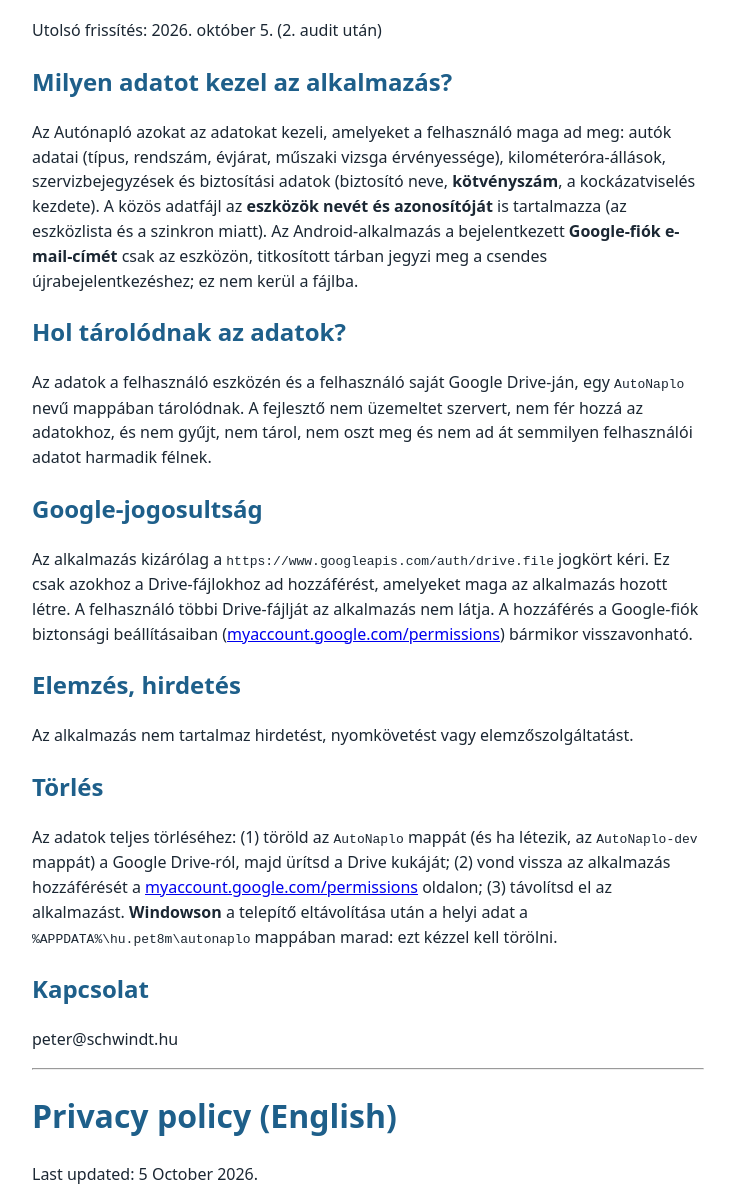
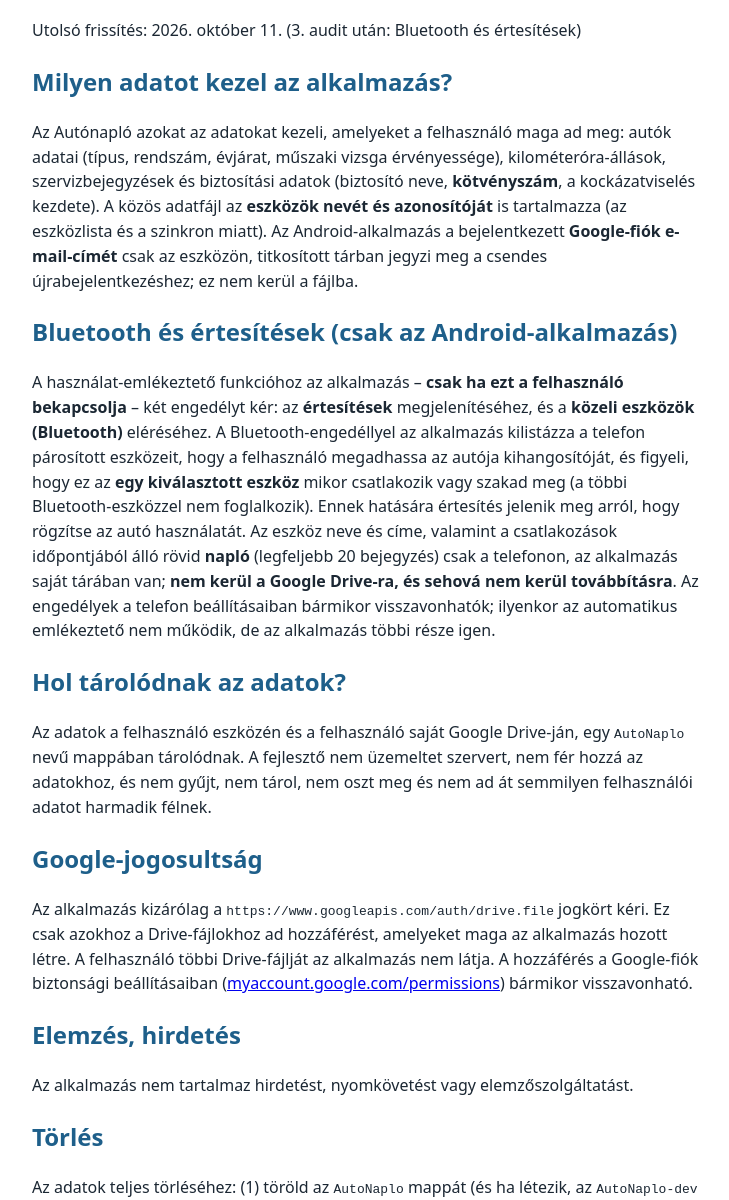
Before and after one commit to pet8m/autonaplo-site, a plain HTML site: page privacy.html in a window 1280 px wide. Shown: the part 85-1285 px from the top of the page, without its empty margins (272-1001 px from the left). Drawn offline with Linux system fonts and the light colour scheme.

Commit message:
Adatvédelmi nyilatkozat: Bluetooth és értesítések (3. audit után)

```diff
--- a/privacy.html
+++ b/privacy.html
@@ -11,10 +11,13 @@
 </head>
 <body>
 <h1>Adatvédelmi nyilatkozat</h1>
-<p>Utolsó frissítés: 2026. október 5. (2. audit után)</p>
+<p>Utolsó frissítés: 2026. október 11. (3. audit után: Bluetooth és értesítések)</p>
 
 <h2>Milyen adatot kezel az alkalmazás?</h2>
 <p>Az Autónapló azokat az adatokat kezeli, amelyeket a felhasználó maga ad meg: autók adatai (típus, rendszám, évjárat, műszaki vizsga érvényessége), kilométeróra-állások, szervizbejegyzések és biztosítási adatok (biztosító neve, <strong>kötvényszám</strong>, a kockázatviselés kezdete). A közös adatfájl az <strong>eszközök nevét és azonosítóját</strong> is tartalmazza (az eszközlista és a szinkron miatt). Az Android-alkalmazás a bejelentkezett <strong>Google-fiók e-mail-címét</strong> csak az eszközön, titkosított tárban jegyzi meg a csendes újrabejelentkezéshez; ez nem kerül a fájlba.</p>
+
+<h2>Bluetooth és értesítések (csak az Android-alkalmazás)</h2>
+<p>A használat-emlékeztető funkcióhoz az alkalmazás – <strong>csak ha ezt a felhasználó bekapcsolja</strong> – két engedélyt kér: az <strong>értesítések</strong> megjelenítéséhez, és a <strong>közeli eszközök (Bluetooth)</strong> eléréséhez. A Bluetooth-engedéllyel az alkalmazás kilistázza a telefon párosított eszközeit, hogy a felhasználó megadhassa az autója kihangosítóját, és figyeli, hogy ez az <strong>egy kiválasztott eszköz</strong> mikor csatlakozik vagy szakad meg (a többi Bluetooth-eszközzel nem foglalkozik). Ennek hatására értesítés jelenik meg arról, hogy rögzítse az autó használatát. Az eszköz neve és címe, valamint a csatlakozások időpontjából álló rövid <strong>napló</strong> (legfeljebb 20 bejegyzés) csak a telefonon, az alkalmazás saját tárában van; <strong>nem kerül a Google Drive-ra, és sehová nem kerül továbbításra</strong>. Az engedélyek a telefon beállításaiban bármikor visszavonhatók; ilyenkor az automatikus emlékeztető nem működik, de az alkalmazás többi része igen.</p>
 
 <h2>Hol tárolódnak az adatok?</h2>
 <p>Az adatok a felhasználó eszközén és a felhasználó saját Google Drive-ján, egy <code>AutoNaplo</code> nevű mappában tárolódnak. A fejlesztő nem üzemeltet szervert, nem fér hozzá az adatokhoz, és nem gyűjt, nem tárol, nem oszt meg és nem ad át semmilyen felhasználói adatot harmadik félnek.</p>
@@ -33,8 +36,9 @@
 
 <hr>
 <h1>Privacy policy (English)</h1>
-<p>Last updated: 5 October 2026.</p>
+<p>Last updated: 11 October 2026.</p>
 <p><strong>Data.</strong> Autónapló only handles the data the user enters: cars (type, plate, year, inspection expiry), odometer readings, service entries and insurance details (insurer, <strong>policy number</strong>, start date). The shared data file also contains the <strong>names and identifiers of the user's devices</strong>. The Android app remembers the signed-in <strong>Google account e-mail address</strong> only on the device, in encrypted storage, for silent re-sign-in; it is not written to the data file.</p>
+<p><strong>Bluetooth and notifications (Android app only).</strong> For the usage-reminder feature the app – <strong>only if the user turns it on</strong> – asks for two permissions: <strong>notifications</strong>, and access to <strong>nearby devices (Bluetooth)</strong>. With the Bluetooth permission the app lists the phone's paired devices so the user can pick the car's hands-free unit, and watches when this <strong>one selected device</strong> connects or disconnects (it ignores all other Bluetooth devices). This triggers a notification reminding the user to log the car's usage. The device name and address and a short <strong>log</strong> of connection times (at most 20 entries) stay on the phone, in the app's private storage; they are <strong>never written to Google Drive and never sent anywhere</strong>. The permissions can be revoked at any time in the phone's settings; the automatic reminder then stops working, the rest of the app is unaffected.</p>
 <p><strong>Storage.</strong> The data is stored on the user's device and in the user's own Google Drive, in a folder named <code>AutoNaplo</code>. The developer operates no server, has no access to the data, and does not collect, store, share or transfer any user data to third parties.</p>
 <p><strong>Google permission.</strong> The app requests only the <code>https://www.googleapis.com/auth/drive.file</code> scope, which gives access solely to files the app itself created. Other Drive files are not accessible to the app. Access can be revoked at any time at <a href="https://myaccount.google.com/permissions">myaccount.google.com/permissions</a>.</p>
 <p><strong>No analytics or ads.</strong> The app contains no advertising, tracking or analytics.</p>
```
